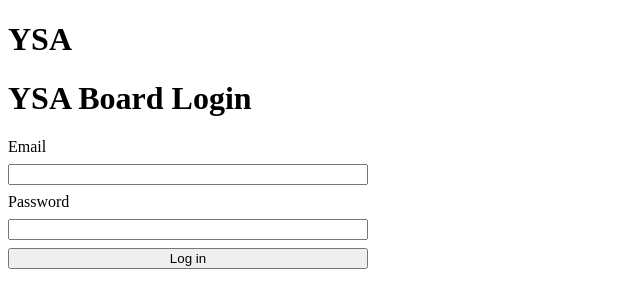
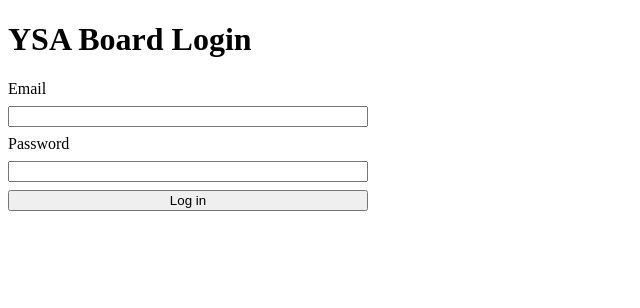
Before and after one commit to matsidewrestlingco-netizen/ysa, a website built with Vite: page index.html in a window 1280 px wide. Shown: the whole page, without its empty margins (0-640 px from the left). Built offline with nearby package versions, Linux system fonts and the light colour scheme; no server answers.

Commit message:
Update index.html

```diff
--- a/index.html
+++ b/index.html
@@ -2,8 +2,7 @@
 <html>
   <head><meta charset="UTF-8" /><meta name="viewport" content="width=device-width, initial-scale=1.0" /></head>
   <body>
-    <h1>YSA</h1>
-    <script type="module" src="/src/main.ts"></script>
-    <div id="app"></div>
-  </body>
+  <div id="app">Loading…</div>
+  <script type="module" src="/src/main.ts"></script>
+</body>
 </html>
```
